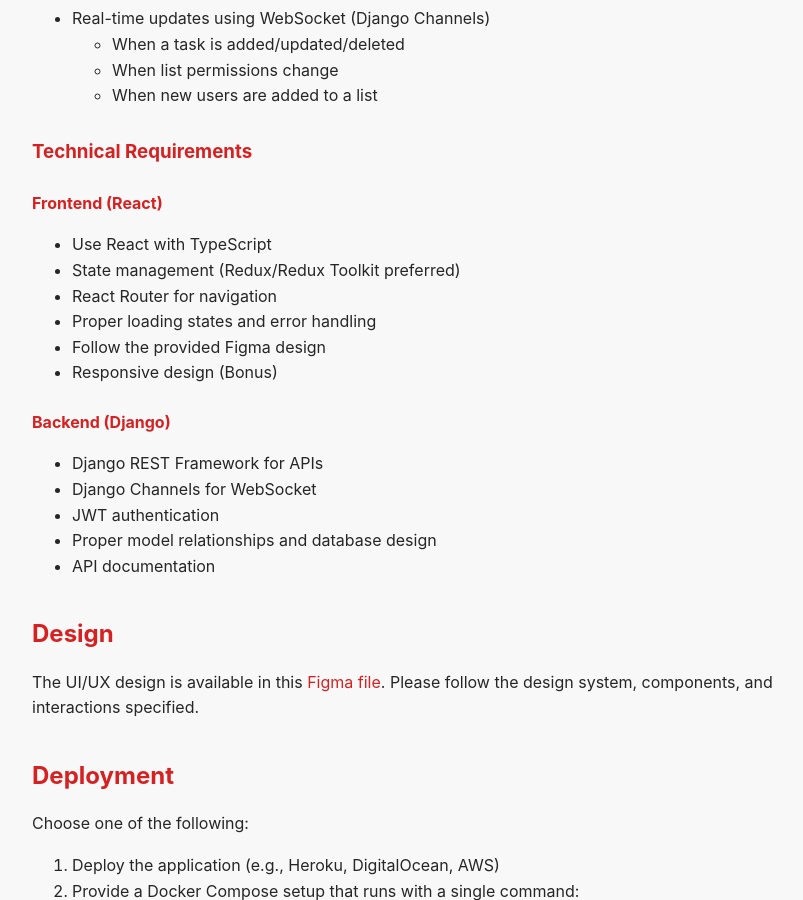
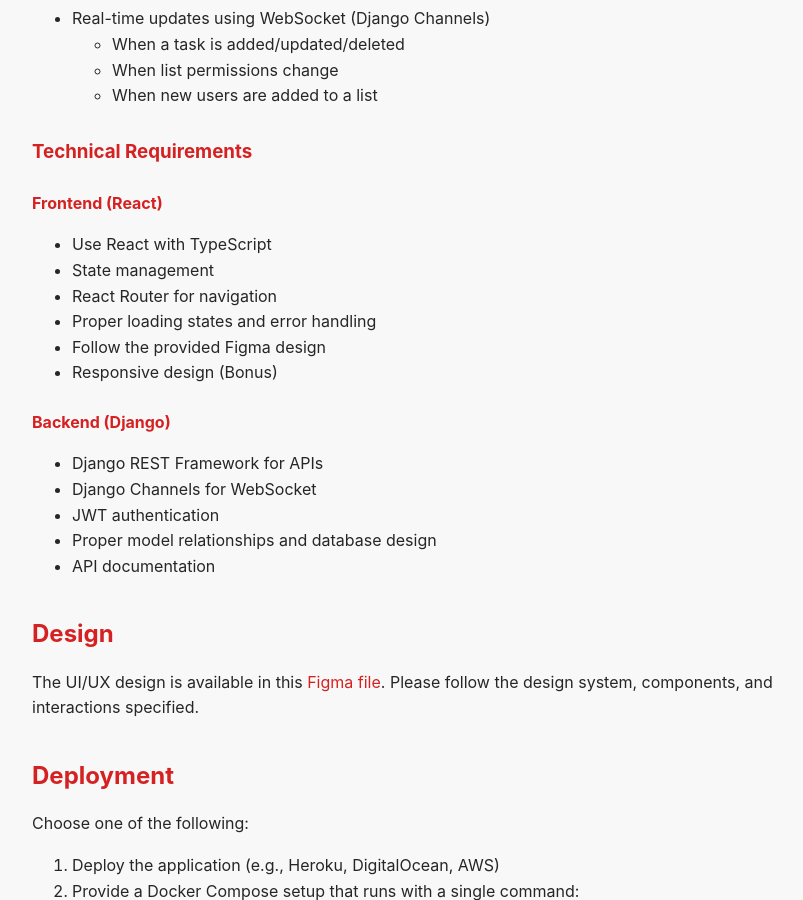
Before and after one commit to tushartuteja/atlabshiring, a Jekyll site: the page built from fullstack-assignment.md, in a window 1280 px wide and 900 px high, scrolled down 870 px. Shown: the whole window, without its empty margins (208-1011 px from the left). Built offline with Jekyll 4.4.1, drawn with Linux system fonts in a browser that asks for light colours.

Commit message:
Update fullstack-assignment.md

```diff
--- a/fullstack-assignment.md
+++ b/fullstack-assignment.md
@@ -42,7 +42,7 @@ Build a real-time collaborative Todo application that demonstrates your full-sta
 #### Frontend (React)
 
 - Use React with TypeScript
-- State management (Redux/Redux Toolkit preferred)
+- State management
 - React Router for navigation
 - Proper loading states and error handling
 - Follow the provided Figma design
```
